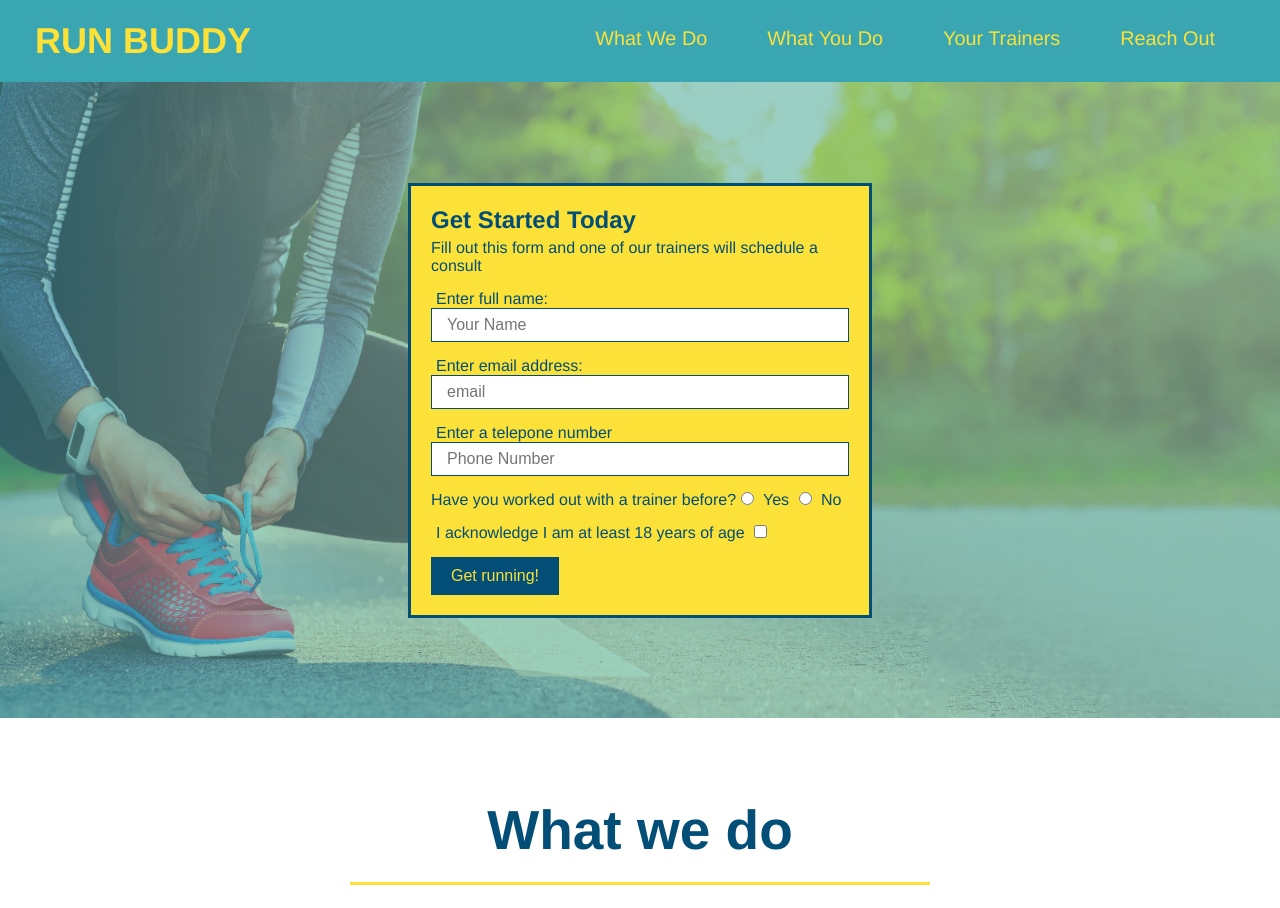
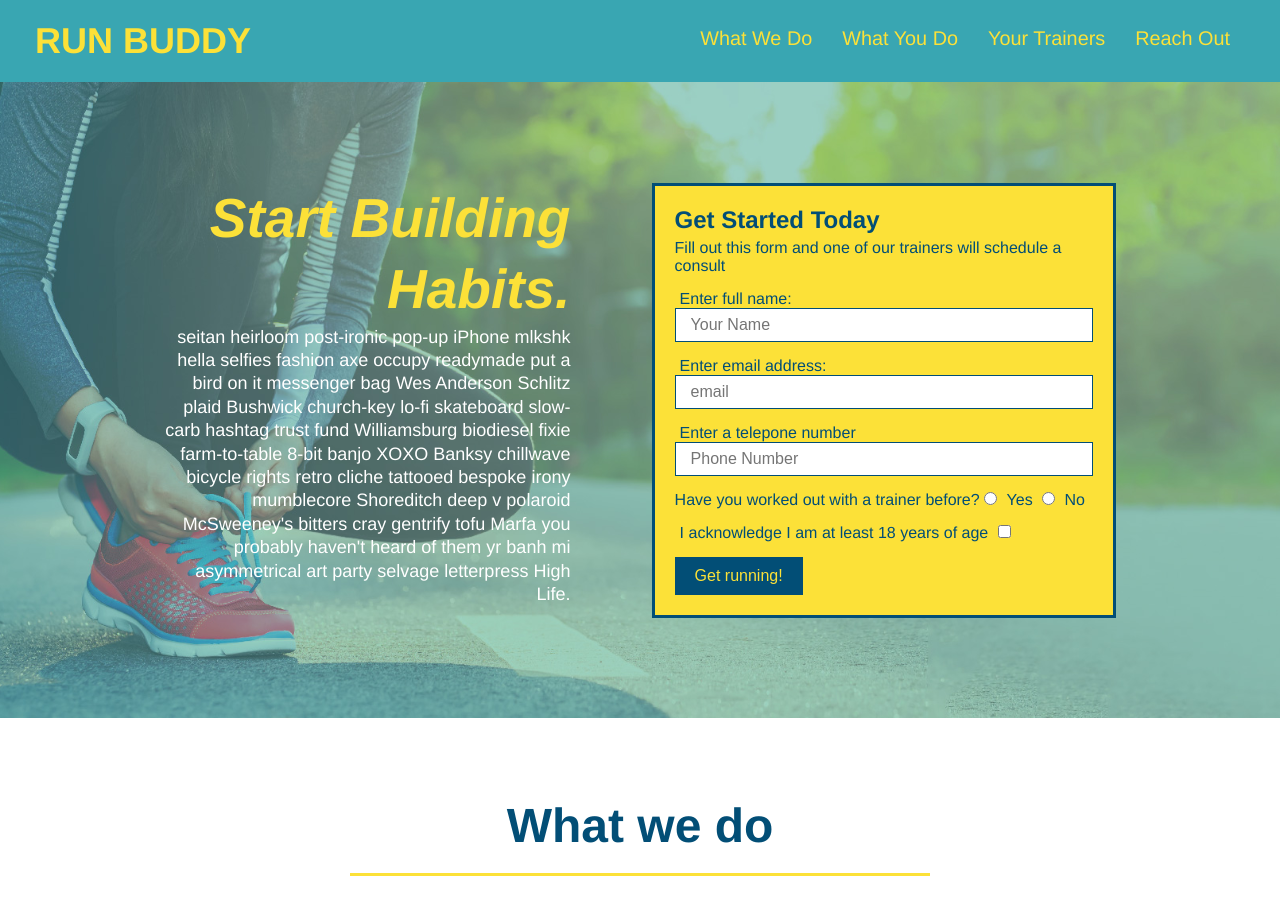
Before and after one commit to EJCalderon/Run-Buddy, a plain HTML site: page index.html in a window 1280 px wide. Shown: the top 908 px of the page. Drawn offline with Linux system fonts and the light colour scheme.

Commit message:
media quieries

```diff
--- a/assets/css/style.css
+++ b/assets/css/style.css
@@ -35,7 +35,7 @@ header nav ul{
     list-style: none;
 }
 header nav ul li a {
-    margin: 0 30px;
+    padding: 10px 15px;
     font-weight: lighter;
     font-size: 1.55vw;
 }
@@ -85,6 +85,7 @@ section {
     font-style: italic;
     font-size: 55px;
     color: #fce138;
+    align-items: flex-start;
 
 }
 .hero-form{
@@ -133,7 +134,7 @@ section {
     background: #fce138;
 }
 .section-title{
-    font-size: 55px;
+    font-size: 48px;
     color: #024e76;
     border-bottom: 3px solid;
     padding: 20px;
@@ -299,3 +300,7 @@ section {
 .flex-row {
     display: flex;
 }
+@media screen and (max-width: 980px){
+
+
+}
--- a/index.html
+++ b/index.html
@@ -2,6 +2,7 @@
 <html lang="en">
     <head>
         <meta charset="URF-8" />
+        <meta name="viewport" content="width=device-width, initial-scale=1.0" />
             <title>Run Buddy</title>
             <link rel="stylesheet" href="./assets/css/style.css"/>
         </head>
@@ -28,8 +29,20 @@
             </ul>
         </nav>
         </header>
+
         <section class="hero">
-            <div class="hero-form">
+                <div class="hero-cta">
+                    <h2>Start Building Habits.</h2>
+                    <p>seitan heirloom post-ironic pop-up iPhone mlkshk hella selfies fashion axe occupy readymade put a bird on it
+                        messenger bag Wes Anderson Schlitz plaid Bushwick church-key lo-fi skateboard slow-carb hashtag trust fund
+                        Williamsburg biodiesel fixie farm-to-table 8-bit banjo XOXO Banksy chillwave bicycle rights retro cliche
+                        tattooed bespoke irony mumblecore Shoreditch deep v polaroid McSweeney's bitters cray gentrify tofu Marfa you
+                        probably haven't heard of them yr banh mi asymmetrical art party selvage letterpress High Life.
+                    </p>
+                </div>
+
+
+                <div class="hero-form">
                 <h3>Get Started Today</h3>
                 <p>Fill out this form and one of our trainers will schedule a consult</p>
                 <form>
```
Also changed, not shown: privacy-policy.html (+1 -0 lines).
